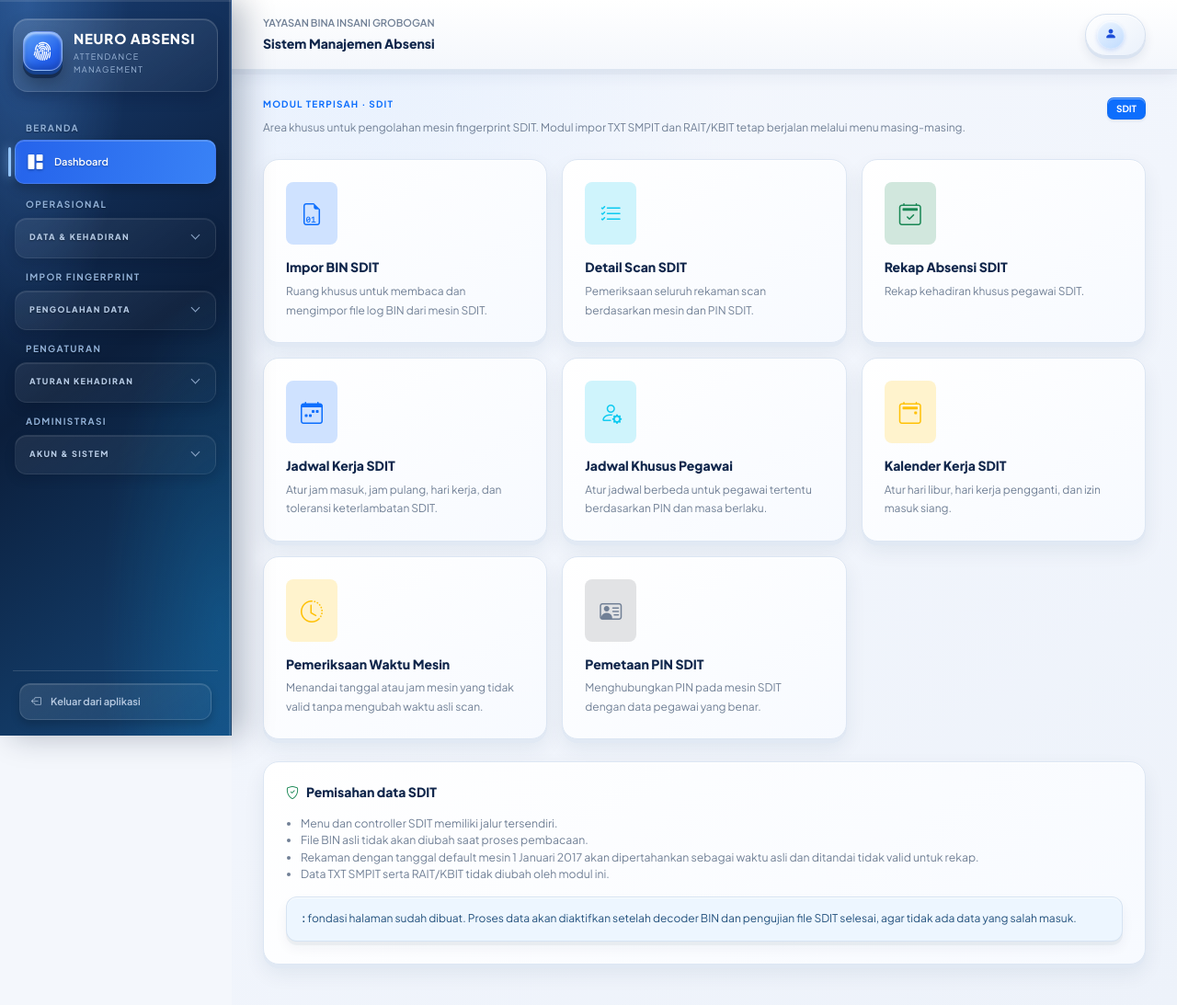
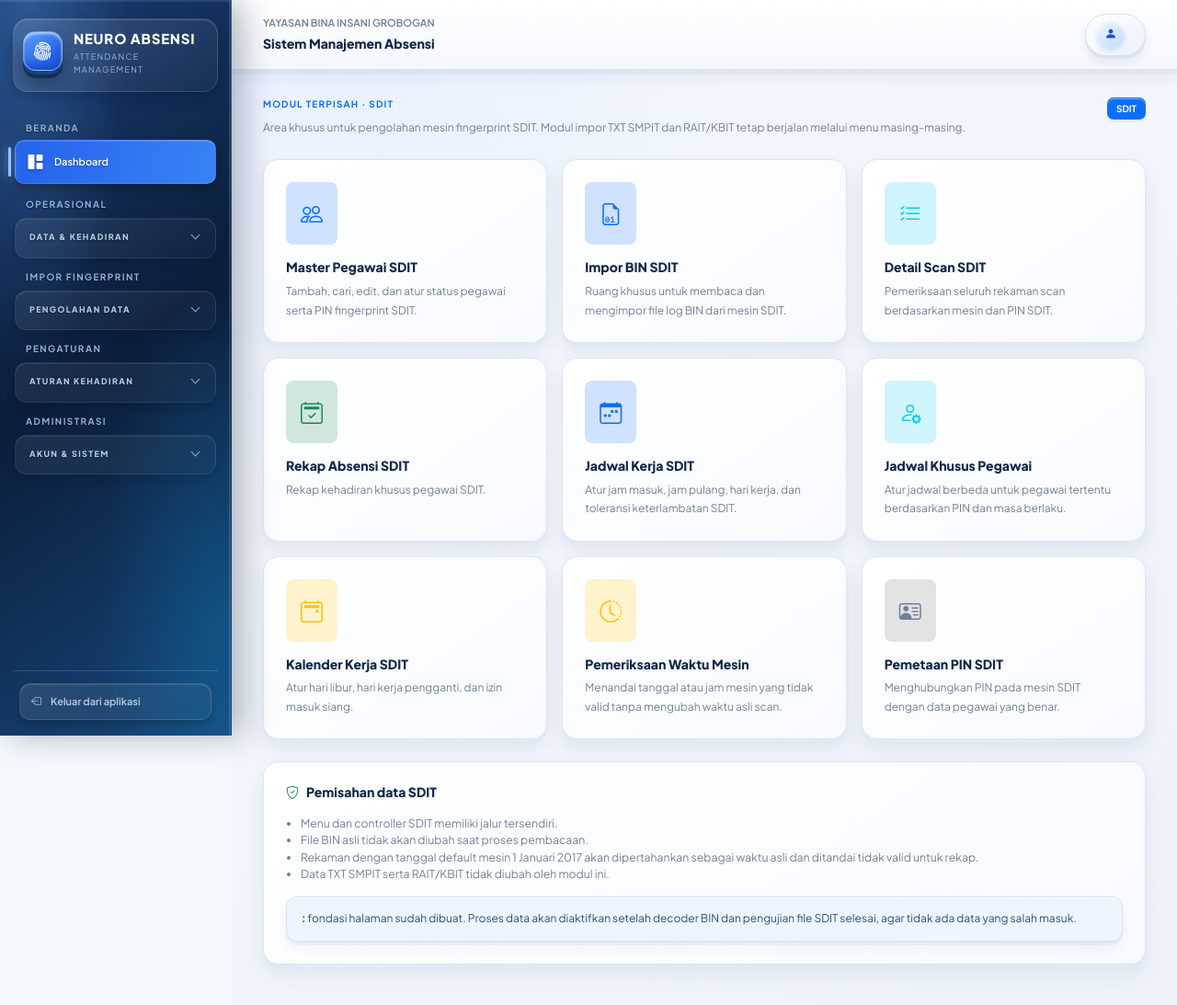
Before and after one commit to zidan121/absensi, a CodeIgniter 4 app: template app/Views/sdit/index.php in a window 1280 px wide. Shown: the whole page at 92% size. Run offline with PHP 8.4 and a stand-in for CodeIgniter, Linux system fonts and the light colour scheme; the template is opened without the code that fills it, so the values that code supplies are empty; some libraries are stand-ins or nearby versions.

Commit message:
Add SDIT employee master menu tile

```diff
--- a/app/Views/sdit/index.php
+++ b/app/Views/sdit/index.php
@@ -11,6 +11,15 @@
 </div>
 
 <div class="row g-3 mb-4">
+    <div class="col-12 col-md-6 col-xl-4">
+        <a href="/sdit/pegawai" class="card h-100 text-decoration-none text-reset">
+            <div class="card-body p-4">
+                <div class="rounded-3 bg-primary-subtle text-primary d-inline-flex p-3 mb-3"><i class="bi bi-people fs-4"></i></div>
+                <h5>Master Pegawai SDIT</h5>
+                <p class="text-secondary mb-0">Tambah, cari, edit, dan atur status pegawai serta PIN fingerprint SDIT.</p>
+            </div>
+        </a>
+    </div>
     <div class="col-12 col-md-6 col-xl-4">
         <a href="/sdit/impor" class="card h-100 text-decoration-none text-reset">
             <div class="card-body p-4">
```
